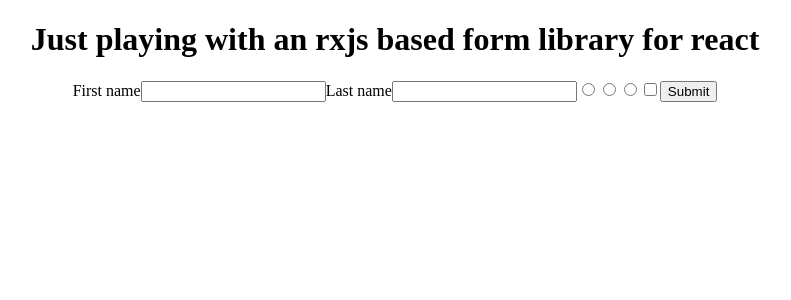
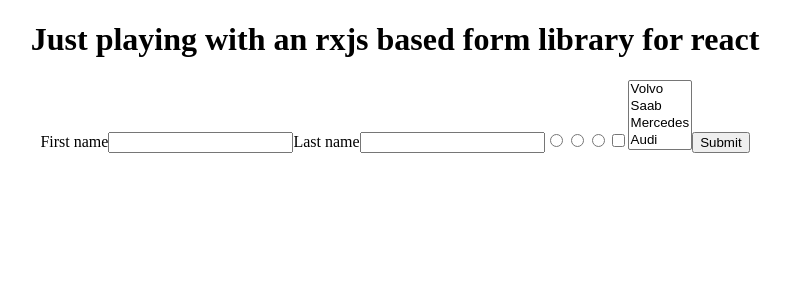
Before and after one commit to glendaviesnz/EasyForm, a React (Create React App) app: page / in a window 1280 px wide. Shown: the top 300 px of the page, without its empty margins (245-1036 px from the left). Built offline with nearby package versions, Linux system fonts and the light colour scheme.

Commit message:
Add processing of selects, both single and multiple

```diff
--- a/src/components/EasyForm.js
+++ b/src/components/EasyForm.js
@@ -2,23 +2,14 @@ import React from 'react';
 
 class EasyForm extends React.Component {
   fieldRefs = []
-  fieldTypes = ['input', 'button', 'textarea'];
+  fieldTypes = ['input', 'button', 'textarea', 'select'];
   fieldObservables = [];
 
-  submitForm() {
-    const formValues = {};
-    this.fieldRefs.forEach((element) => {
-      if (element.props.type === 'radio') {
-        if (element.ref.current.checked) {
-          formValues[element.props.name] = element.ref.current.value;
-        }
-      } else if (element.props.type === 'checkbox') {
-        formValues[element.props.name] = element.ref.current.checked;
-      } else {
-        formValues[element.props.name] = element.ref.current.value;
-      }
-    });
-    this.props.onSubmit(formValues);
+  render() {
+    const { children } = this.props;
+    const childrenWithProps = this.addRefsToChildren(children);
+
+    return <div>{childrenWithProps}</div>;
   }
 
   addRefsToChildren(children) {
@@ -37,7 +28,7 @@ class EasyForm extends React.Component {
           return React.cloneElement(child, { onClick }, childPropsChildren);
         } else {
           const ref = React.createRef();
-          this.fieldRefs.push({ ref, props: child.props });
+          this.fieldRefs.push({ ref, props: child.props, type: child.type });
           return React.cloneElement(child, { ref }, childPropsChildren);
         }
 
@@ -50,12 +41,38 @@ class EasyForm extends React.Component {
     return newChildren;
   }
 
-  render() {
-    const { children } = this.props;
-    const childrenWithProps = this.addRefsToChildren(children);
+  submitForm() {
+    const formValues = {};
+    this.fieldRefs.forEach((element) => {
+      if (element.type === 'select') {
+        formValues[element.props.name] = this.processSelect(element);
+      } else if (element.props.type === 'radio') {
+        if (element.ref.current.checked) {
+          formValues[element.props.name] = element.ref.current.value;
+        }
+      } else if (element.props.type === 'checkbox') {
+        formValues[element.props.name] = element.ref.current.checked;
+      } else {
+        formValues[element.props.name] = element.ref.current.value;
+      }
+    });
+    this.props.onSubmit(formValues);
+  }
 
-    return <div>{childrenWithProps}</div>;
+  processSelect(element) {
+    if (element.props.multiple) {
+      const selectedOptions = [...element.ref.current.options].filter((option) => {
+        return option.selected === true;
+      }).map((option) => {
+        return option.value;
+      });
+      return selectedOptions;
+    } else {
+      return element.ref.current.value;
+    }
   }
+
+
 
   // componentDidMount() {
 
--- a/src/components/UserDetails.js
+++ b/src/components/UserDetails.js
@@ -5,7 +5,7 @@ import EasyForm from './EasyForm';
 class UserDetails extends React.Component {
   ref = React.createRef();
   onSubmit(formData) {
-      console.log(formData);
+    console.log(formData);
   }
   render() {
     return <EasyForm onSubmit={(data) => this.onSubmit(data)}>
@@ -17,10 +17,16 @@ class UserDetails extends React.Component {
         Last name
         <input name="lastName" />
       </label>
-      <input type="radio" name="test" value="sister" />
-      <input type="radio" name="test" value="mum"/>
-      <input type="radio" name="test" value="dad" />
+      <input type="radio" name="relationship" value="sister" />
+      <input type="radio" name="relationship" value="mum" />
+      <input type="radio" name="relationship" value="dad" />
       <input type="checkbox" name="newsletterSub" />
+      <select name="car" multiple>
+        <option value="volvo">Volvo</option>
+        <option value="saab">Saab</option>
+        <option value="mercedes">Mercedes</option>
+        <option value="audi">Audi</option>
+      </select>
       <button type="submit">Submit</button>
     </EasyForm>;
   }
```
